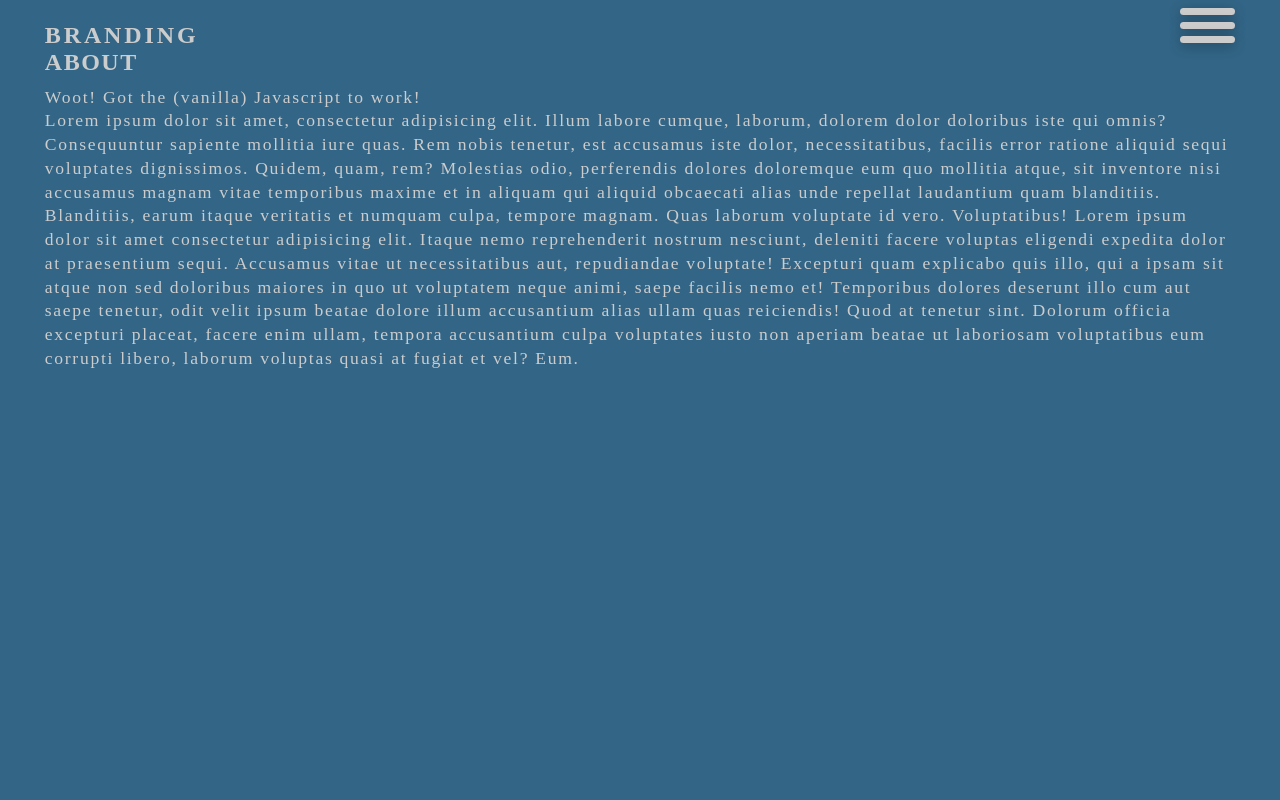
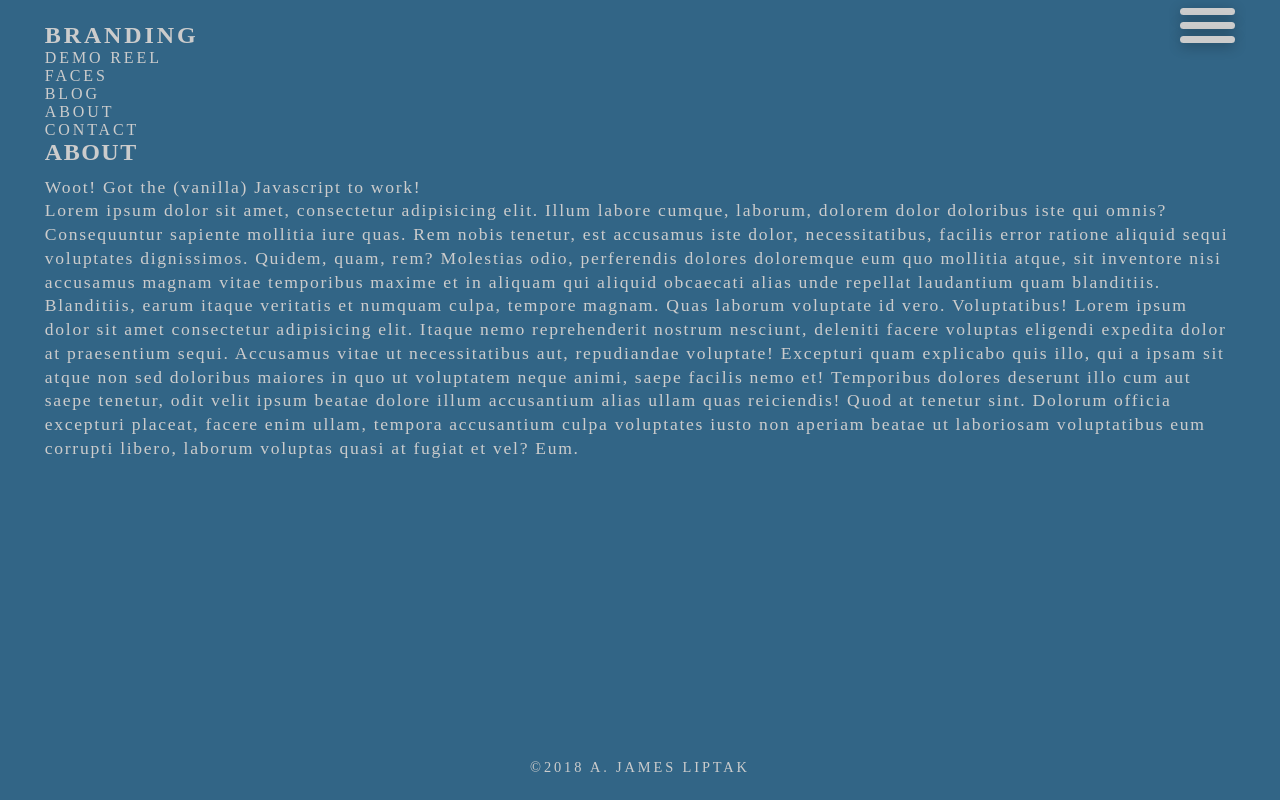
Before and after one commit to omidvari80/menu-animation, a website: page index.html in a window 1280 px wide. Drawn offline with Linux system fonts and the light colour scheme.

Commit message:
add : add main-nav-list active-element

```diff
--- a/index.html
+++ b/index.html
@@ -21,10 +21,17 @@
                         <div class="three"></div>
                      </div>
                 </div>
+                <div class="main-nav-list active-element">
+                    <ul>
+                        <li><a href="#0">Demo Reel</a></li>
+                        <li><a href="#0">Faces</a></li>
+                        <li><a href="#0" class="mobile-hide">Blog</a></li>
+                        <li><a href="#0" class="active-link">About</a></li>
+                        <li><a href="#0">Contact</a></li>
 
-
+                    </ul>
+                </div>
             </nav>
-
         </header>
 
         <main class="main-contents">
@@ -32,6 +39,7 @@
              <p>Woot! Got the (vanilla) Javascript to work!</p>
             <p>Lorem ipsum dolor sit amet, consectetur adipisicing elit. Illum labore cumque, laborum, dolorem dolor doloribus iste qui omnis? Consequuntur sapiente mollitia iure quas. Rem nobis tenetur, est accusamus iste dolor, necessitatibus, facilis error ratione aliquid sequi voluptates dignissimos. Quidem, quam, rem? Molestias odio, perferendis dolores doloremque eum quo mollitia atque, sit inventore nisi accusamus magnam vitae temporibus maxime et in aliquam qui aliquid obcaecati alias unde repellat laudantium quam blanditiis. Blanditiis, earum itaque veritatis et numquam culpa, tempore magnam. Quas laborum voluptate id vero. Voluptatibus! Lorem ipsum dolor sit amet consectetur adipisicing elit. Itaque nemo reprehenderit nostrum nesciunt, deleniti facere voluptas eligendi expedita dolor at praesentium sequi. Accusamus vitae ut necessitatibus aut, repudiandae voluptate! Excepturi quam explicabo quis illo, qui a ipsam sit atque non sed doloribus maiores in quo ut voluptatem neque animi, saepe facilis nemo et! Temporibus dolores deserunt illo cum aut saepe tenetur, odit velit ipsum beatae dolore illum accusantium alias ullam quas reiciendis! Quod at tenetur sint. Dolorum officia excepturi placeat, facere enim ullam, tempora accusantium culpa voluptates iusto non aperiam beatae ut laboriosam voluptatibus eum corrupti libero, laborum voluptas quasi at fugiat et vel? Eum.</p>
         </main>
+        <footer class="main-footer active-element"><span class="copyright">&copy;2018 A. James Liptak</span></footer>
     </div>
 
 
--- a/sass/index.scss
+++ b/sass/index.scss
@@ -80,7 +80,24 @@ body{
     font-size: 1.1rem;
     letter-spacing: 1.7px;
     line-height: 1.35;
-         color: #ccc;
-         transition-delay: 150ms;
-         transition-duration: 850ms;
+    color: #ccc;
+    transition-delay: 150ms;
+    transition-duration: 850ms;
 }
+
+
+.main-footer span{
+    transition-delay: 150ms;
+    transition-duration: 1350ms;
+}
+
+
+
+.main-footer{
+    font-size: .9em;
+    letter-spacing: .18rem;
+    margin-bottom: 1.5rem;
+    margin-top: 4rem;
+    text-align: center;
+    text-transform: uppercase;
+}
```
Also changed, not shown: css/index.css, 1 other file.
